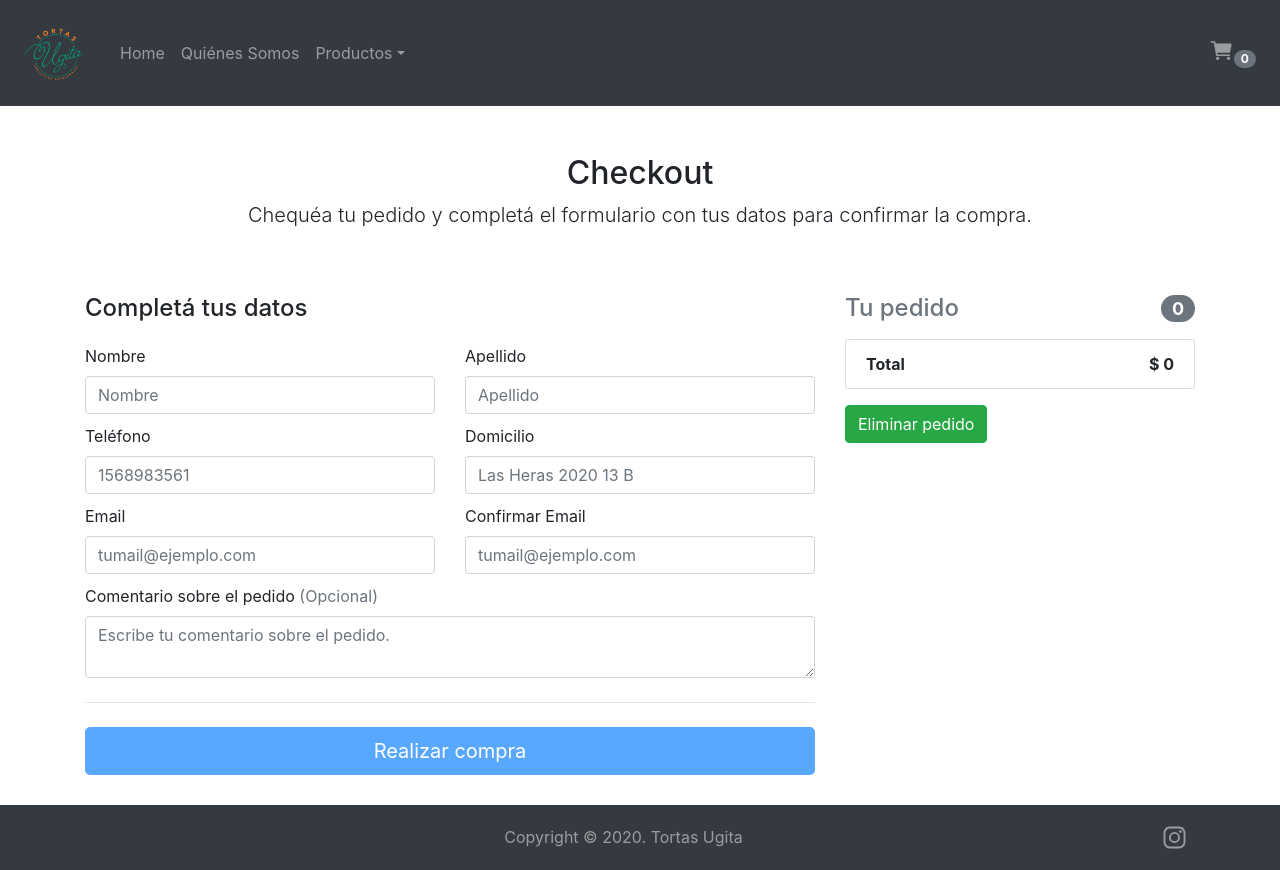
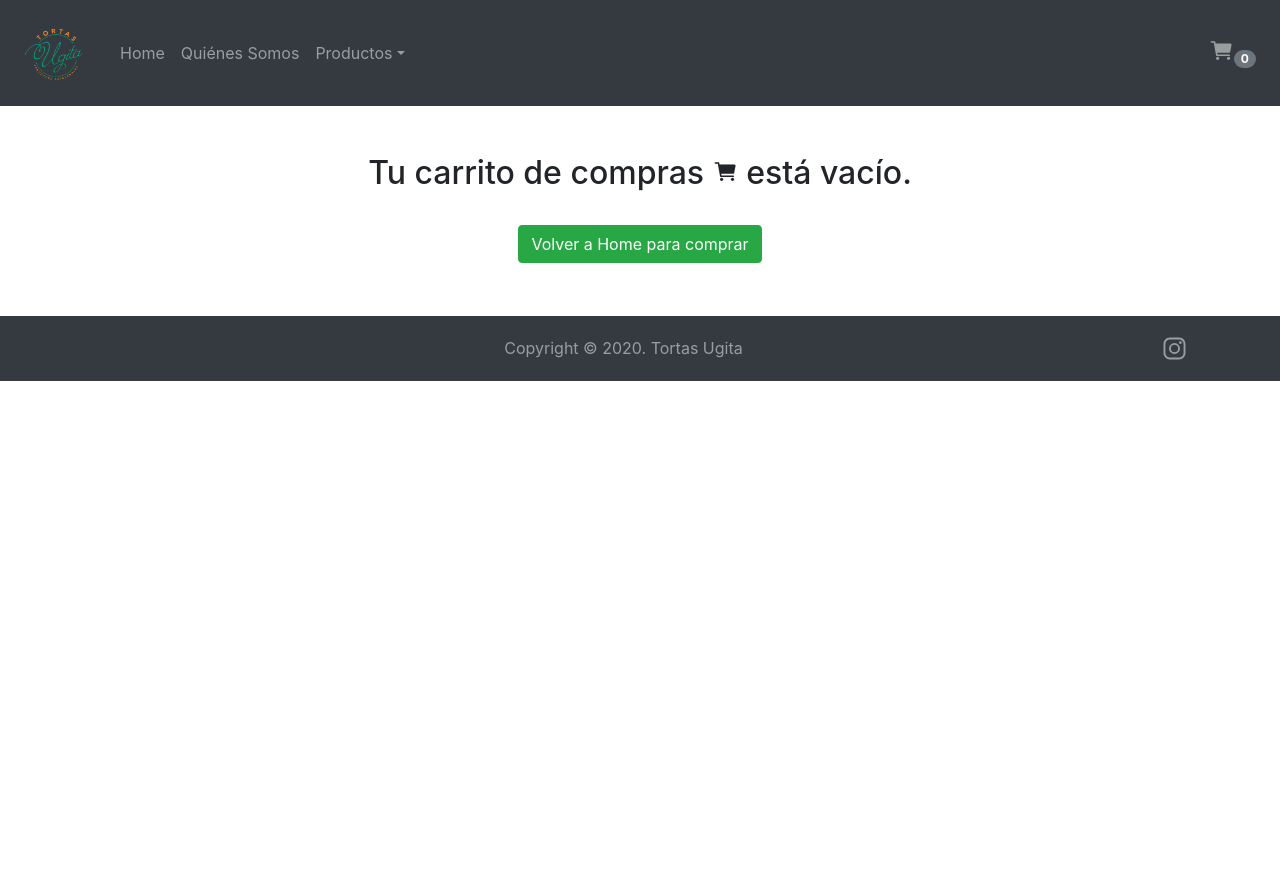
Before and after one commit to carloscrovara/ecommerce, a React (Create React App) app: page /cart in a window 1280 px wide. After the commit the page ends 800 px from the top, so only its background shows below. Built offline with nearby package versions, Linux system fonts and the light colour scheme.

Commit message:
Version 1.33 - Se agrego rendering condicional a Cart

```diff
--- a/src/components/Cart.js
+++ b/src/components/Cart.js
@@ -1,8 +1,30 @@
 import React from 'react';
 import CartForm from './CartForm';
 import CartBrief from './CartBrief';
+import { Link } from 'react-router-dom';
+import { useListContext } from '../context/CartContext';
 
 function Cart() {
+    const { quantity } = useListContext();
+
+    if(quantity === 0) {
+        return (
+            <>
+                <div className="container">
+                    <div className="py-5 text-center">
+                        <h2>Tu carrito de compras <ion-icon name="cart" style={{ fontSize: 25 }}></ion-icon> está vacío.</h2>
+                        <Link
+                            className="btn btn-success"
+                            to={`/`}
+                            style={{ marginBottom: '5px', marginTop: '25px'}}
+                        >
+                            Volver a Home para comprar
+                        </Link>
+                    </div>
+                </div>
+            </>
+        )
+    }
     return (
         <>
             <div className="container">
--- a/src/context/CartContext.js
+++ b/src/context/CartContext.js
@@ -38,19 +38,19 @@ export function ListProvider({ value, initialValueItem, maxValueItem, minValueIt
     setList([]);
   }
 
-  const getCartTotal = (lista) => {
+  function getCartTotal(lista) {
     let total = 0;
     lista.map ( (i) => total += i.itemQuantity )
     return total
   }
 
-const getCartTotalPrice = (lista) => {
+  function getCartTotalPrice(lista) {
     let total = 0;
     lista.map ( (i) => total += i.price * i.itemQuantity )
     return total
   }
 
-  return <CartContext.Provider value={{ list, addItem, quantity: getCartTotal(list), cleanList, sumar, restar, itemQuantity, onItemQuantityChange, totalPrice: getCartTotalPrice(list) }}>
+  return <CartContext.Provider value={{ list, addItem, quantity: getCartTotal(list), cleanList, sumar, restar, itemQuantity, onItemQuantityChange, totalPrice: getCartTotalPrice(list)  }}>
     {children}
   </CartContext.Provider>
 }
```
Lines whose indentation alone changed are shown as unchanged.
